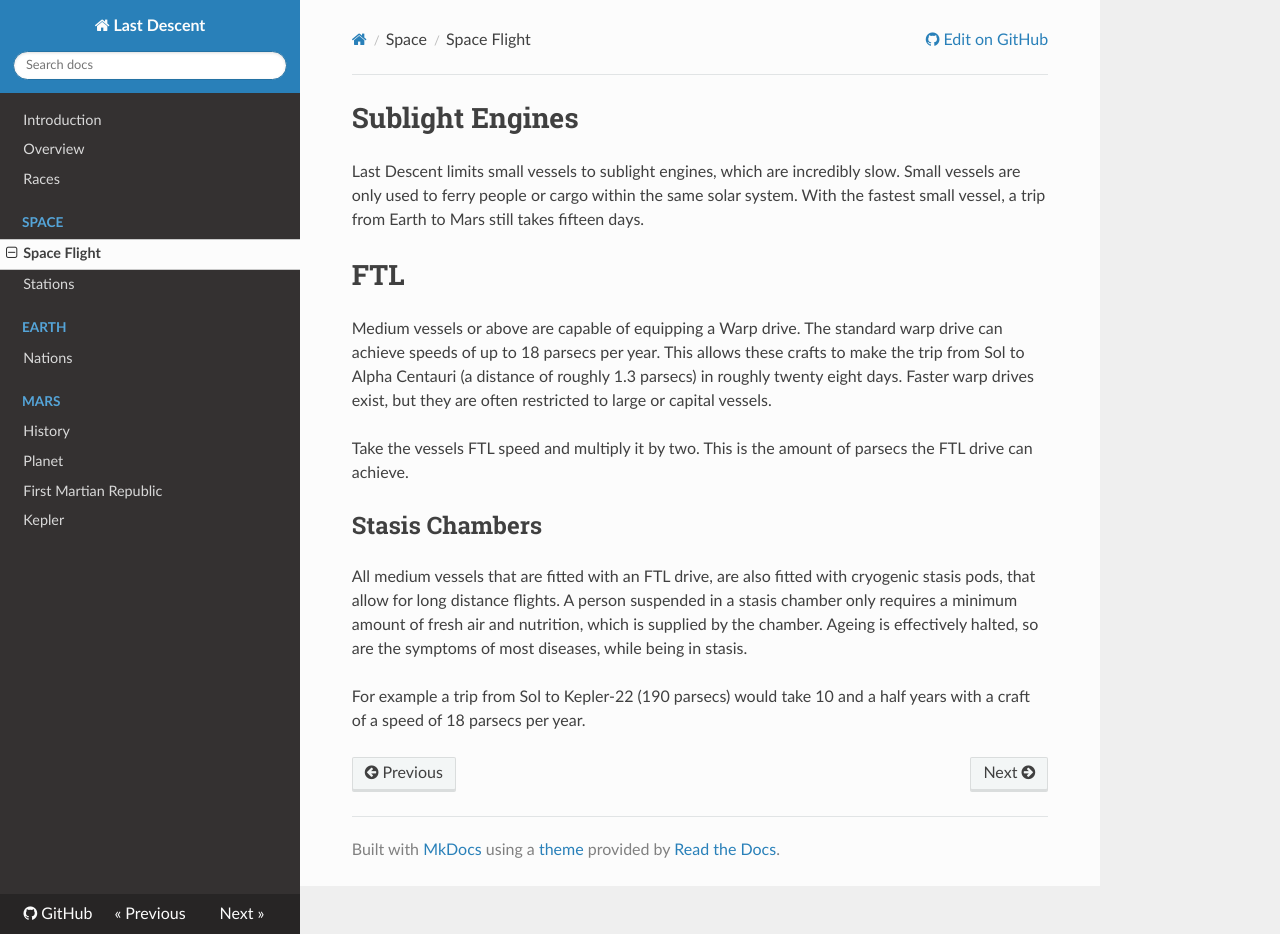
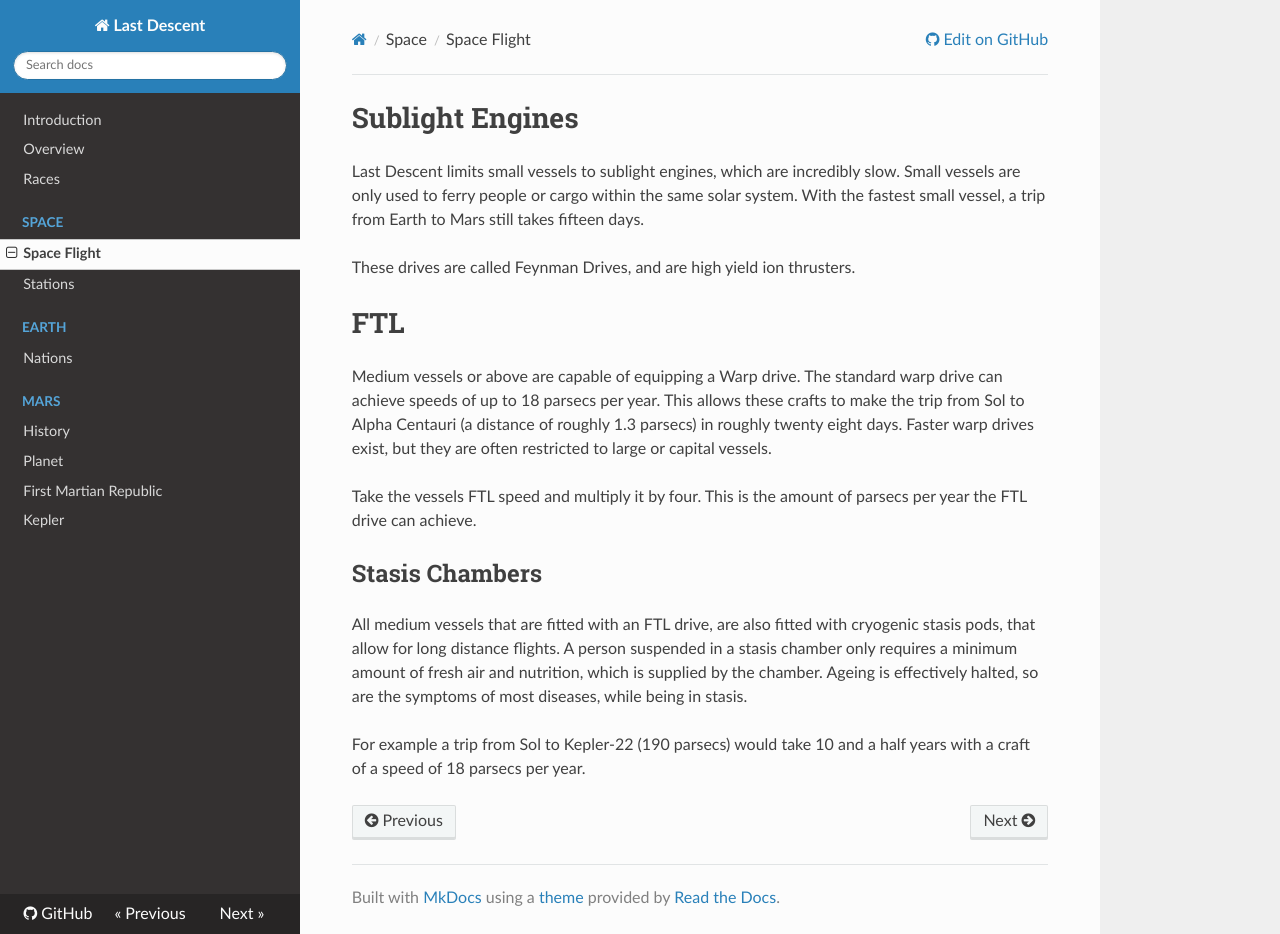
Before and after one commit to ehrpg/lastdescent, an MkDocs documentation site: the page built from docs/space/flight.md, in a window 1280 px wide and 934 px high. Built offline with MkDocs 1.6.1, drawn with Linux system fonts in a browser that asks for light colours; nearby versions of some CDN libraries; old or Windows-style settings are respelled for this version of MkDocs.

Commit message:
Bump FTL drives
While statis chambers are nice, I don't want to fly for years to Kepler-22b

```diff
--- a/docs/space/flight.md
+++ b/docs/space/flight.md
@@ -4,6 +4,8 @@ Last Descent limits small vessels to sublight engines, which are incredibly
 slow. Small vessels are only used to ferry people or cargo within the same
 solar system. With the fastest small vessel, a trip from Earth to Mars still
 takes fifteen days.
+
+These drives are called Feynman Drives, and are high yield ion thrusters.
 
 # FTL
 
@@ -13,8 +15,8 @@ crafts to make the trip from Sol to Alpha Centauri (a distance of roughly 1.3
 parsecs) in roughly twenty eight days. Faster warp drives exist, but they are
 often restricted to large or capital vessels.
 
-Take the vessels FTL speed and multiply it by two. This is the amount of parsecs
-the FTL drive can achieve.
+Take the vessels FTL speed and multiply it by four. This is the amount of
+parsecs per year the FTL drive can achieve.
 
 ## Stasis Chambers
 
```
